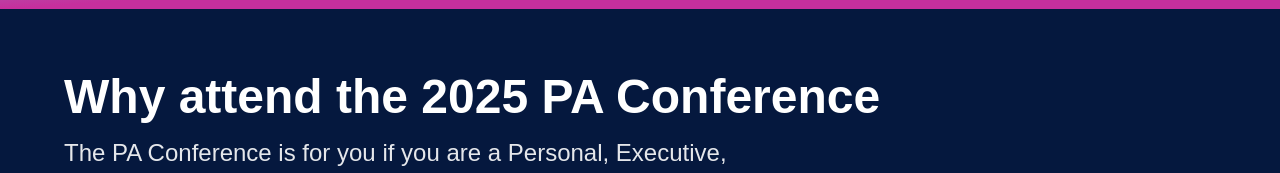
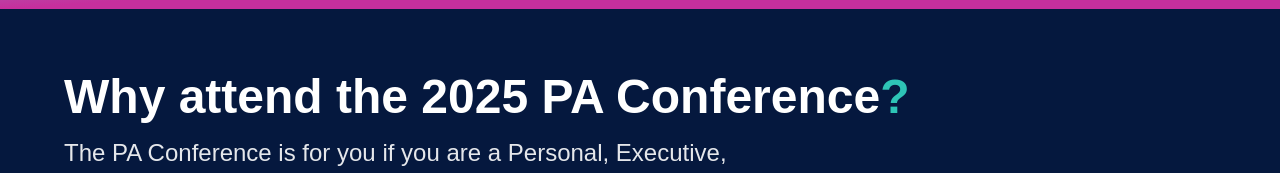
Before and after one commit to Amatcha-Boanerges/landingpage-paconf, a Next.js app: page / in a window 1280 px wide. Shown: the part 364-537 px from the top of the page. Built offline with nearby package versions, Linux system fonts and the light colour scheme.

Commit message:
Added a '?' at the end of 'Why attend the 2025 PA Conference - with color styling as well.

```diff
--- a/src/app/components/WhyAttend.tsx
+++ b/src/app/components/WhyAttend.tsx
@@ -43,6 +43,7 @@ export default function WhyAttend() {
         <header className="text-left space-y-4">
           <h2 className="text-4xl md:text-5xl font-bold mb-4">
             Why attend the 2025 PA Conference
+            <span className="text-[#2EC4B6]">?</span>
           </h2>
           <p className="text-xl md:text-2xl max-w-3xl text-gray-200">
             The PA Conference is for you if you are a Personal, Executive,
```
